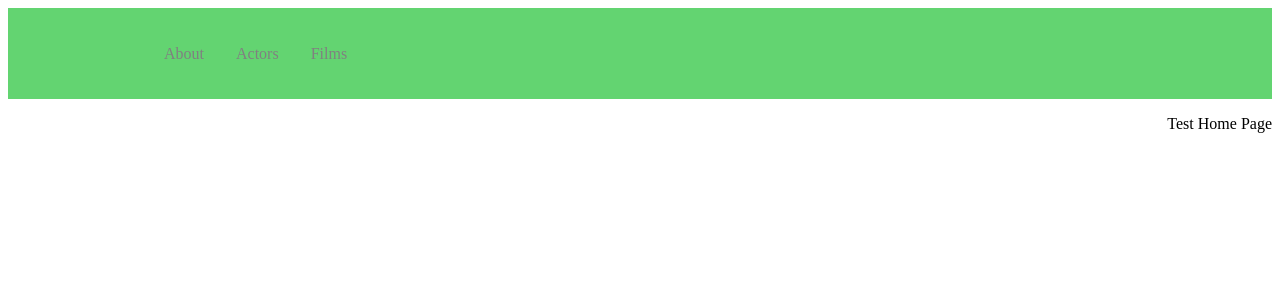
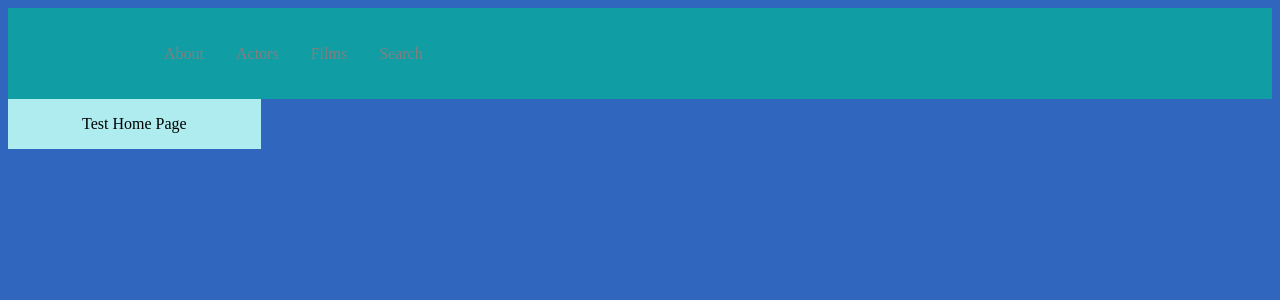
Before and after one commit to Ghost5453/TSI-Saikila-Frontend, a React (Create React App) app: page / in a window 1280 px wide. Shown: the top 300 px of the page. Built offline with nearby package versions, Linux system fonts and the light colour scheme.

Commit message:
Added a link to the search page and updated to work with the cloud SQL surver

```diff
--- /dev/null
+++ b/src/App.css
@@ -0,0 +1,11 @@
+body{
+    background-color: #3066BE;
+}
+
+.contentBody{
+    background: #AEECEF;
+    display: flex;
+    justify-content: center;
+    align-self: center;
+    width: 20%;
+}
--- a/src/App.js
+++ b/src/App.js
@@ -1,10 +1,12 @@
 import React from "react";
 import Navbar from "./components/Navbar";
 import { BrowserRouter as Router, Routes, Route } from "react-router-dom";
+import "./App.css";
 import Home from "./pages";
 import About from "./pages/about";
 import Actors from "./pages/actors";
 import Films from "./pages/films";
+import Search from "./pages/workingSearch";
 
 function App()
 {
@@ -17,6 +19,7 @@ function App()
                 <Route path='/about' element={<About />} />
                 <Route path='/actors' element={<Actors />} />
                 <Route path='/films' element={<Films />} />
+                <Route path='/workingSearch' element={<Search />} />
             </Routes>
         </Router>
     )
--- a/src/components/Navbar/NavbarElements.js
+++ b/src/components/Navbar/NavbarElements.js
@@ -3,7 +3,7 @@ import { NavLink as Link } from "react-router-dom";
 import styled from "styled-components";
 
 export const Nav = styled.nav`
-    background: #63D471;
+    background: #119DA4;
     height: 85px;
     display: flex;
     justify-content: space-between;
--- a/src/components/Navbar/index.js
+++ b/src/components/Navbar/index.js
@@ -22,6 +22,9 @@ const Navbar = () => {
                     <NavLink to ="/films">
                         Films
                     </NavLink>
+                    <NavLink to ="/workingSearch">
+                        Search
+                    </NavLink>
                 </NavMenu>
             </Nav>
         </div>
--- a/src/pages/about.js
+++ b/src/pages/about.js
@@ -1,11 +1,15 @@
 import React from "react";
+import "../App.css";
 
 const About = () =>
 {
+    console.log("About");
     return(
-        <div>
-            <p>Test About Page</p>
-        </div>
+        <center>
+            <div className="text contentBody">
+                <p>Test About Page</p>
+            </div>
+        </center>
     )
 }
 
--- a/src/pages/actors.js
+++ b/src/pages/actors.js
@@ -1,9 +1,11 @@
 import React from "react";
+import "../App.css";
 
 const Actors = () =>
 {
+    console.log("Actors");
     return(
-        <div>
+        <div className="text contentBody">
             <p>Test Actors Page</p>
         </div>
     )
--- a/src/pages/films.js
+++ b/src/pages/films.js
@@ -1,9 +1,11 @@
 import React from "react";
+import "../App.css";
 
 const Films = () =>
 {
+    console.log("Films");
     return(
-        <div>
+        <div className="text contentBody">
             <p>Test Films Page</p>
         </div>
     )
--- a/src/pages/index.js
+++ b/src/pages/index.js
@@ -1,18 +1,11 @@
 import React from "react";
+import "../App.css";
 
 const Home = () =>
 {
     console.log("Home (Pages)");
     return(
-        <div
-            style=
-            {{
-                display: 'flex',
-                justifyContent: 'Right',
-                alignItems: 'Right',
-                height: '100vh'
-            }}
-        >
+        <div className="text contentBody">
             <p>Test Home Page</p>
         </div>
     )
--- a/src/pages/workingSearch.js
+++ b/src/pages/workingSearch.js
@@ -3,12 +3,12 @@ import ReactDOM from 'react-dom/client';
 import {useEffect} from 'react';
 import {useState} from 'react';
 
-function FullPage()
+function Search()
 {
     const[search, setSerch] = useState("");
     const[update, setUpdate] = useState(false);
-    const baceUrl = "http://localhost:8080/films/all/"
-    let myUrl = "http://localhost:8080/films/";
+    const baceUrl = "https://sakila-project-1668683367159.azurewebsites.net/films/all/"
+    let myUrl = "https://sakila-project-1668683367159.azurewebsites.net/films";
 
     const changeUpdate = () =>{
         setUpdate(false);
@@ -18,7 +18,7 @@ function FullPage()
     {
         if (e.target.value === "")
         {
-            myUrl = "http://localhost:8080/films/"
+            myUrl = "https://sakila-project-1668683367159.azurewebsites.net/films"
         } else
         {
             myUrl = baceUrl + e.target.value
@@ -35,43 +35,28 @@ function FullPage()
     </div>)
 }
 
-function GetAPIs(url, myUpdate, myChangeUpdate)
+function GetAPIs(url)
 {
-    console.log(`in get api ${url}`);
     const [myJson, setJson] = useState([]);
 
     const getAPI = async () =>{
-        console.log("in async");
-        console.log(`url async: ${url}`);
         const res = await fetch(url);
-        console.log(res);
         const responce = await res.json();
-        console.log(responce);
-
-        console.log("got responce");
 
         setJson(responce);
     }
 
     useEffect(() =>
     {
-        if(myUpdate)
-        {
         try
         {
-                console.log("in try")
             getAPI();
-                myChangeUpdate();
         }
         catch(err)
         {
             console.log(err);
         }
-
-        }
-
-
-    },[myUpdate])
+    },[url])
 
     return(
         <div>
@@ -88,7 +73,4 @@ function GetAPIs(url, myUpdate, myChangeUpdate)
     )
 }
 
-const root = ReactDOM.createRoot(document.getElementById("root"))
-root.render(
-    <FullPage />
-);
+export default Search;
```
Lines whose indentation alone changed are shown as unchanged.
